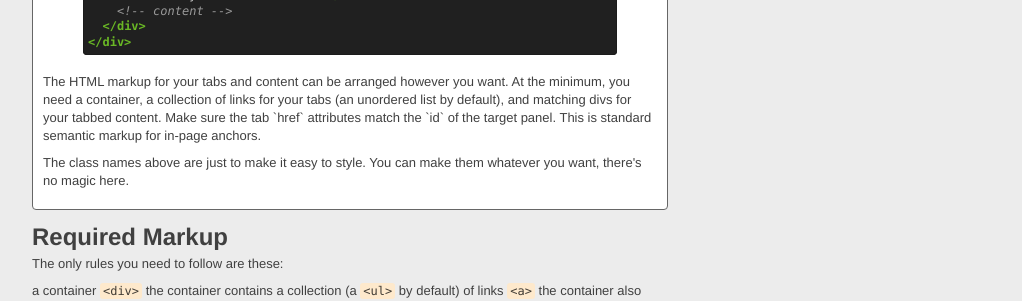
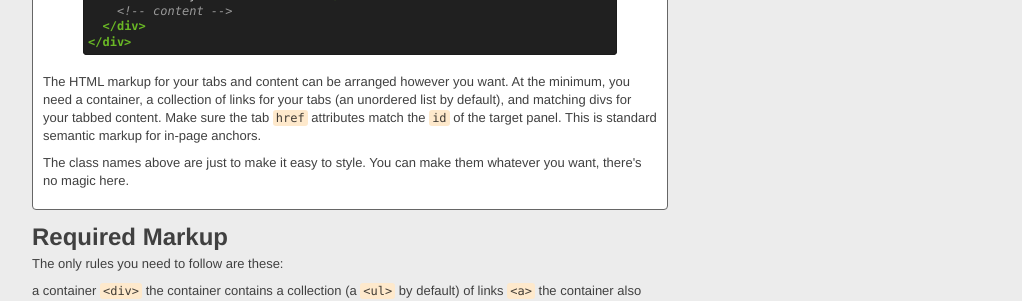
Before and after one commit to alfajango/alfajango.github.com, a Jekyll site: the page built from _posts/2012-01-09-easytabs.md, in a window 1280 px wide and 900 px high, scrolled down 1047 px. Shown: the part 186-487 px from the top of the window, without its empty margins (131-1153 px from the left). Built offline with Jekyll 4.4.1, drawn with Linux system fonts in a browser that asks for light colours; nearby versions of some CDN libraries; library files that are not in the unit come from our copies; Markdown is read by kramdown in place of the engine named in the settings.

```diff
--- a/_posts/2012-01-09-easytabs.md
+++ b/_posts/2012-01-09-easytabs.md
@@ -111,8 +111,8 @@ Why you should use EasyTabs:
 </div>
 {% endhighlight %}
 
-   <p>The HTML markup for your tabs and content can be arranged however you want. At the minimum, you need a container, a collection of links for your tabs (an unordered list by default), and matching divs for your tabbed content. Make sure the tab `href` attributes match the
-`id` of the target panel. This is standard semantic markup for in-page anchors.</p>
+   <p>The HTML markup for your tabs and content can be arranged however you want. At the minimum, you need a container, a collection of links for your tabs (an unordered list by default), and matching divs for your tabbed content. Make sure the tab <code>href</code> attributes match the
+<code>id</code> of the target panel. This is standard semantic markup for in-page anchors.</p>
    <p>The class names above are just to make it easy to style. You can make them whatever you want, there's no magic here.</p>
   </div>
    <div id="tabs1-js">
@@ -124,7 +124,7 @@ Why you should use EasyTabs:
 <script src="/javascripts/jquery.easytabs.js" type="text/javascript"></script>
 {% endhighlight %}
 
-   <p>Optionally include the jquery [hashchange plugin](http://benalman.com/projects/jquery-hashchange-plugin/) (recommended) or [address plugin](http://www.asual.com/jquery/address/docs/) to enable forward-
+   <p>Optionally include the jquery <a href="http://benalman.com/projects/jquery-hashchange-plugin/">hashchange plugin</a> (recommended) or <a href="http://www.asual.com/jquery/address/docs/">address plugin</a> to enable forward-
 and back-button functionality.</p>
 
 {% highlight js %}
```
